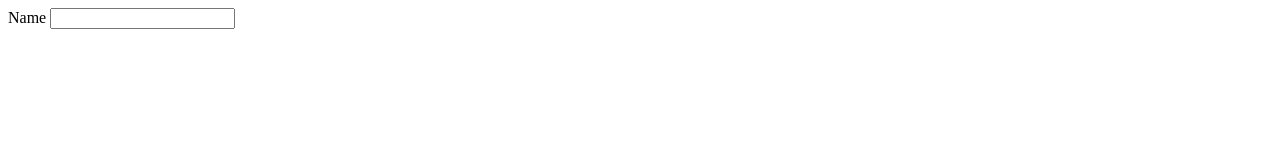
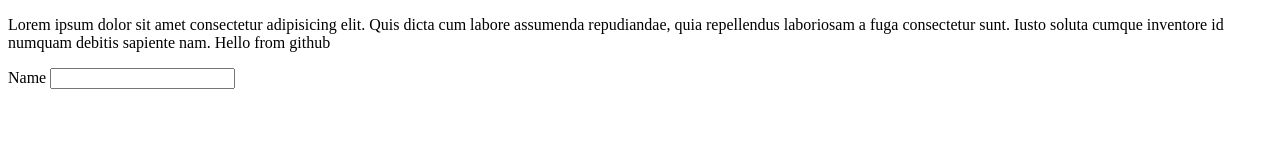
Before and after one commit to Milad1412/git-test2, a plain HTML site: page index.html in a window 1280 px wide. Drawn offline with Linux system fonts and the light colour scheme.

Commit message:
restored p tag and added spsn tag

```diff
--- a/index.html
+++ b/index.html
@@ -6,6 +6,13 @@
     <title>Document</title>
   </head>
   <body>
+    <p>
+      Lorem ipsum dolor sit amet consectetur adipisicing elit. Quis dicta cum
+      labore assumenda repudiandae, quia repellendus laboriosam a fuga
+      consectetur sunt. Iusto soluta cumque inventore id numquam debitis
+      sapiente nam.
+      <span>Hello from github</span>
+    </p>
     <form method="POST">
       <label>Name</label>
       <input type="text" value="">
```
